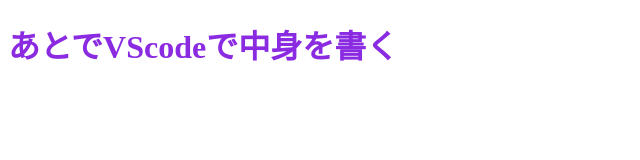
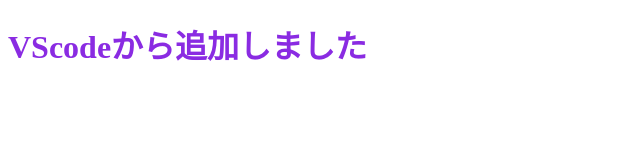
Before and after one commit to hag855/hag855.github.io, a plain HTML site: page index.html in a window 1280 px wide. Shown: the whole page, without its empty margins (0-640 px from the left). Drawn offline with Linux system fonts and the light colour scheme.

Commit message:
vsコードから

```diff
--- a/index.html
+++ b/index.html
@@ -7,6 +7,6 @@
    <link href="style.css" rel ="stylesheet"/>
  </head>
 <body>
-   <h1>あとでVScodeで中身を書く</h1>
+   <h1>VScodeから追加しました</h1>
 </body>
 </html>
```
